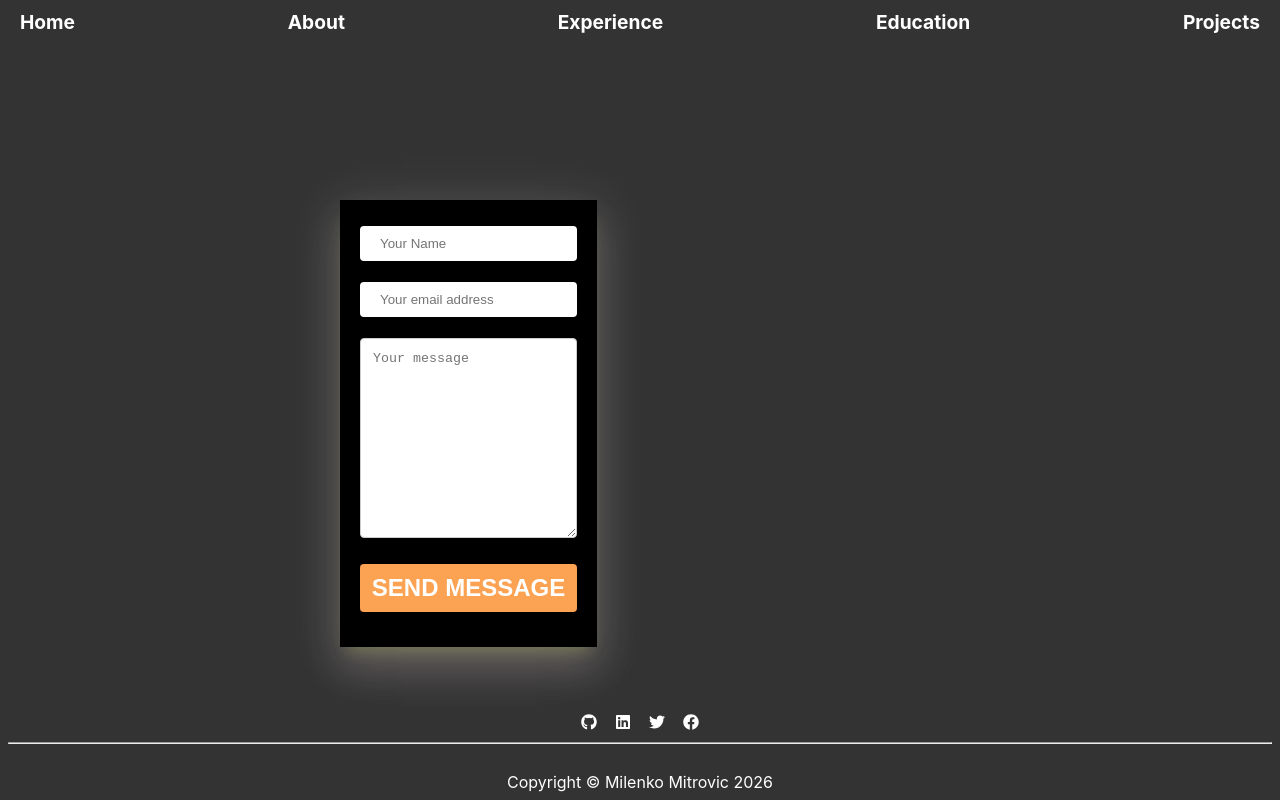
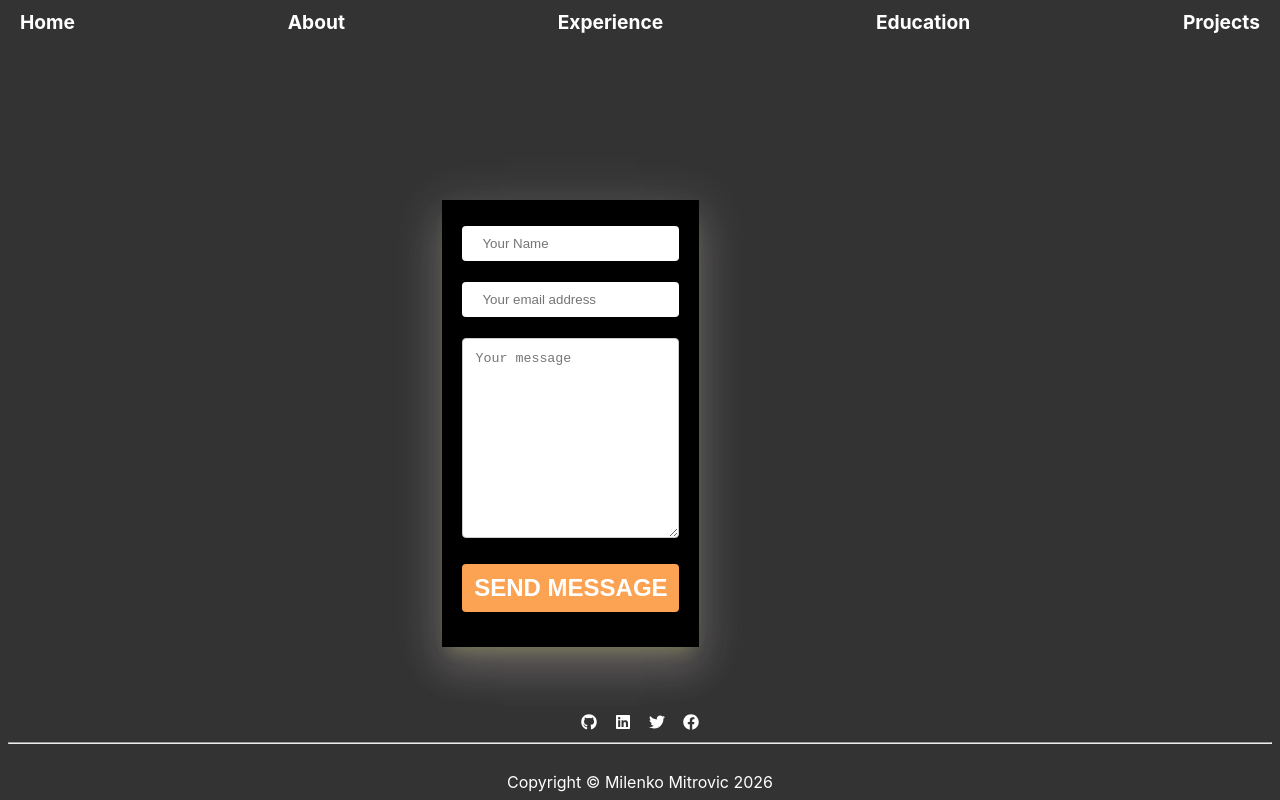
Before and after one commit to subzone/cv, a React (Create React App) app: page /contact in a window 1280 px wide. Built offline with nearby package versions, Linux system fonts and the light colour scheme.

Commit message:
fix sonar issues

```diff
--- a/src/App.js
+++ b/src/App.js
@@ -21,7 +21,8 @@ function App() {
         <Link to="/education" className="nav-link">Education</Link>
         <Link to="/projects" className="nav-link">Projects</Link>
       </nav>
-      <div className='dark-theme'>
+      <div className='dark-theme'><p></p>
+
       <Routes>
         <Route path='/' element={<Home />} />
         <Route path='/about' element={<About />} />
@@ -31,7 +32,7 @@ function App() {
         <Route path='/skills' element={<Skills />} />
         <Route path='/contact' element={<ContactForm />} />
       </Routes>
-      </div><div className='cv'><Helmet>
+      </div><div className='cv'> <Helmet>
         <html lang="en" />
         <meta name="theme-color" content="#E6E6FA" />
       </Helmet><Footer /></div>
--- a/src/components/ContactForm.js
+++ b/src/components/ContactForm.js
@@ -1,5 +1,5 @@
 import React, { useState } from "react";
-import emailjs, { init }  from 'emailjs-com';
+import emailjs from 'emailjs-com';
 
 const ContactForm = () => {
     const [name, setName] = useState('');
--- a/src/components/Education.js
+++ b/src/components/Education.js
@@ -3,7 +3,7 @@ import React from 'react';
 class Education extends React.Component {
     render() {
         return (
-            <div>
+            <div><br /><br />
                 <h1>Education</h1>
                 <p>Highest national degree lvl: VI degree,  IT Engineer</p>
                 <p>VTS Doboj, Doboj, BiH</p>
--- a/src/components/Experience.js
+++ b/src/components/Experience.js
@@ -2,7 +2,7 @@ import React from 'react';
 
 const Experience = () => {
     return (
-        <div>
+        <div><br /><br />
             <h1>Professional Experience</h1>
             <p><h2>Current Position:</h2> <h2>Head of Technology - Senior DevOps Engineer</h2></p>
             <p>Company: <a href="https://htecgroup.com" target="_blank">High Tech Engeneering Center Belgrade</a></p>
--- a/src/components/Projects.js
+++ b/src/components/Projects.js
@@ -3,7 +3,7 @@ import React from 'react';
 class Projects extends React.Component {
     render() {
         return (
-            <div>
+            <div><br /><br />
                 <h1>Most Interesting Projects that I had a part in</h1>
                 <h2>GreatPlaceToWork</h2>
                 <p>Global employee satisfaction survey and culture management platform.</p>
--- a/src/dark-theme.css
+++ b/src/dark-theme.css
@@ -137,11 +137,13 @@ footer {
 #contact-form {
   position: absolute;
   background: #000000;
+  /* display:flex; */
+  align-items: center;
   color: #FFF;
   font-family: sans-serif;
   padding: 20px;
   top: 25%;
-  left: 25%;
+  left: 33%;
   /* transform: translate(-50%, -50%); */
   box-shadow: 0 11px 15px -7px rgba(227, 250, 97, 0.2), 0 24px 38px 3px rgba(243, 213, 213, 0.14), 0 9px 46px 8px rgba(253, 253, 253, 0.12);
 
```
